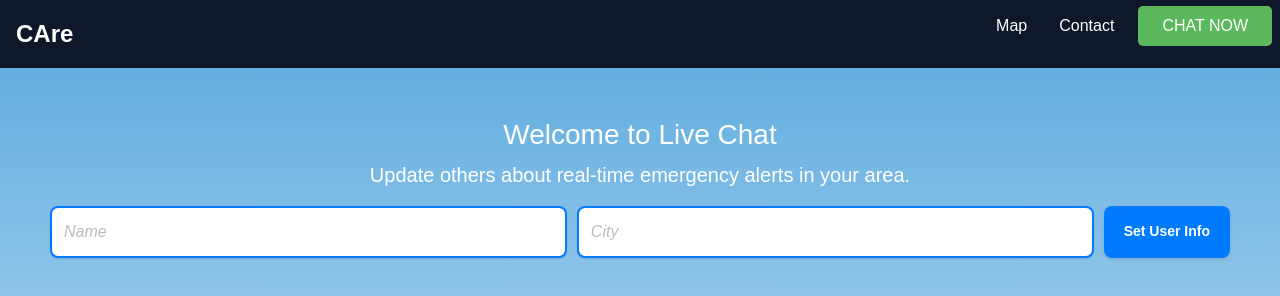
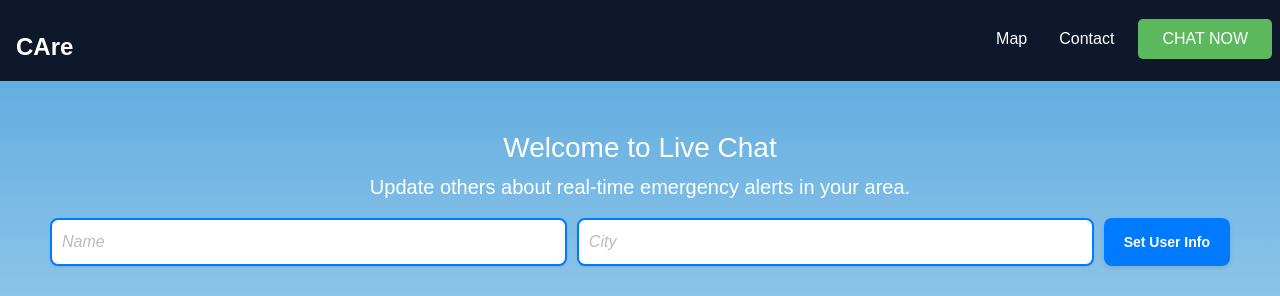
Before and after one commit to Hermano727/irvinehacks25, a React (Create React App) app: page /chat in a window 1280 px wide. Shown: the top 296 px of the page. Built offline with nearby package versions, Linux system fonts and the light colour scheme; no server answers; the database is empty.

Commit message:
last styling

```diff
--- a/src/styles/chat.css
+++ b/src/styles/chat.css
@@ -41,7 +41,7 @@
 
   .styled-input {
     width: 100%; /* Let the input fields expand fully within their container */
-    padding: 12px; /* Increase padding for better usability */
+    padding: 10px; /* Increase padding for better usability */
     font-size: 16px; /* Adjust font size for better readability */
     border: 2px solid #007bff;
     border-radius: 8px;
--- a/src/styles/navbar.css
+++ b/src/styles/navbar.css
@@ -26,6 +26,7 @@ nav {
     position: sticky;
     top: 0;
     z-index: 1000;
+    padding-top: 0.8rem;
 }
 
 nav .title {
```
